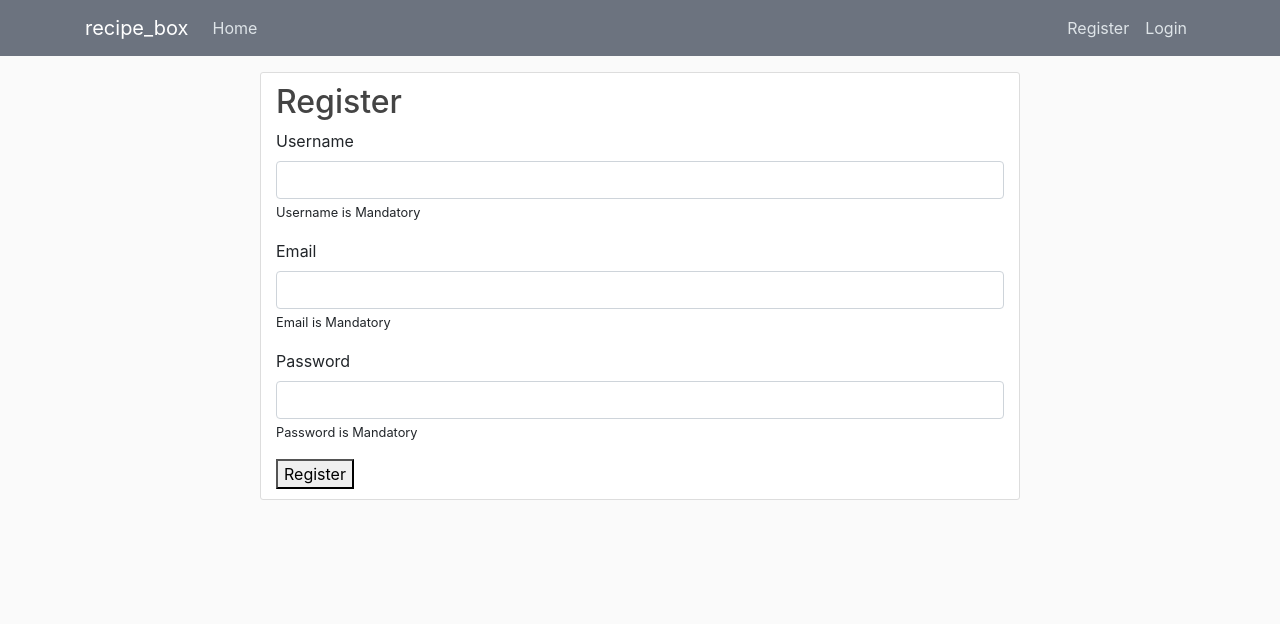
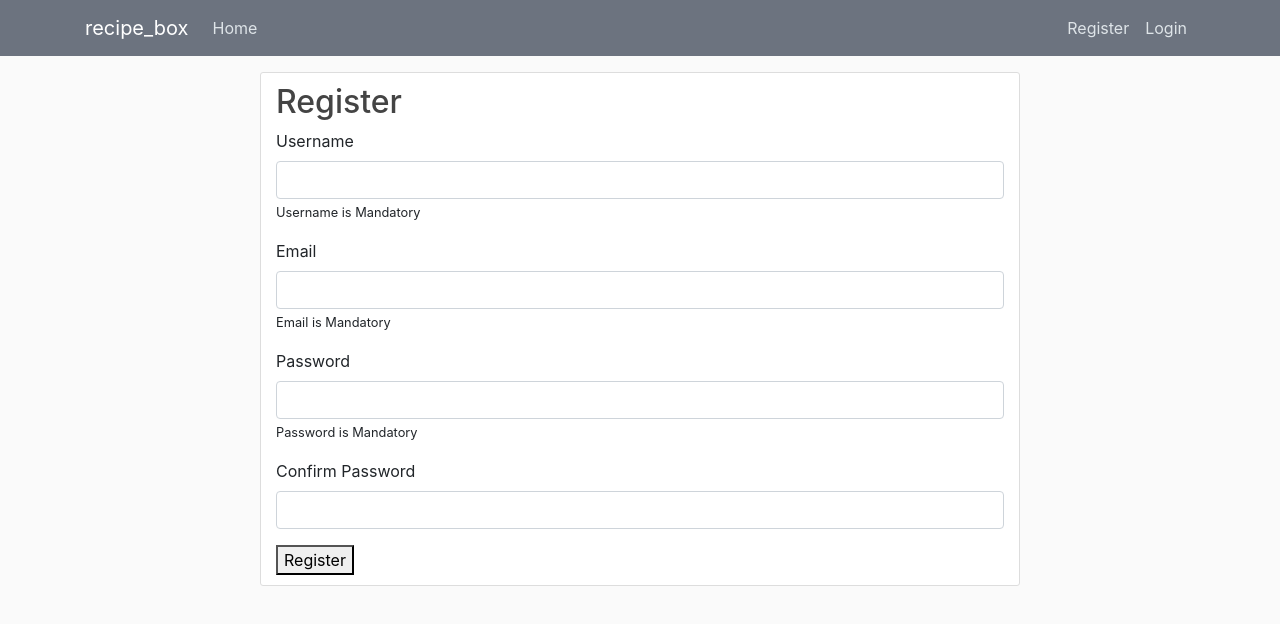
Before and after one commit to Hall-Erik/recipebox-django-ng, an Angular app: page /register in a window 1280 px wide. Shown: the top 624 px of the page. Built offline with nearby package versions, Linux system fonts and the light colour scheme.

Commit message:
added confirm password field to register form

```diff
--- a/src/app/users/register/register.component.html
+++ b/src/app/users/register/register.component.html
@@ -42,6 +42,25 @@
           </div>
         </div>
 
+        <div class="form-group">
+            <label for="confirmpassword">Confirm Password</label>
+            <input type="password"
+                  class="form-control"
+                  required
+                  pattern="{{passwordField.value}}"
+                  name="confirmpassword"
+                  #confirmpasswordField="ngModel"
+                  [(ngModel)]="confirmpassword">
+            <div *ngIf="confirmpasswordField.errors && confirmpasswordField.touched">
+              <div *ngIf="confirmpasswordField.errors.required">
+                <small>This field is required</small>
+              </div>
+              <div *ngIf="confirmpasswordField.errors.pattern">
+                <small>Password and Confirm Password must match</small>
+              </div>
+            </div>
+          </div>
+
         <button type="submit">Register</button>
       </form>
     </div>
```
